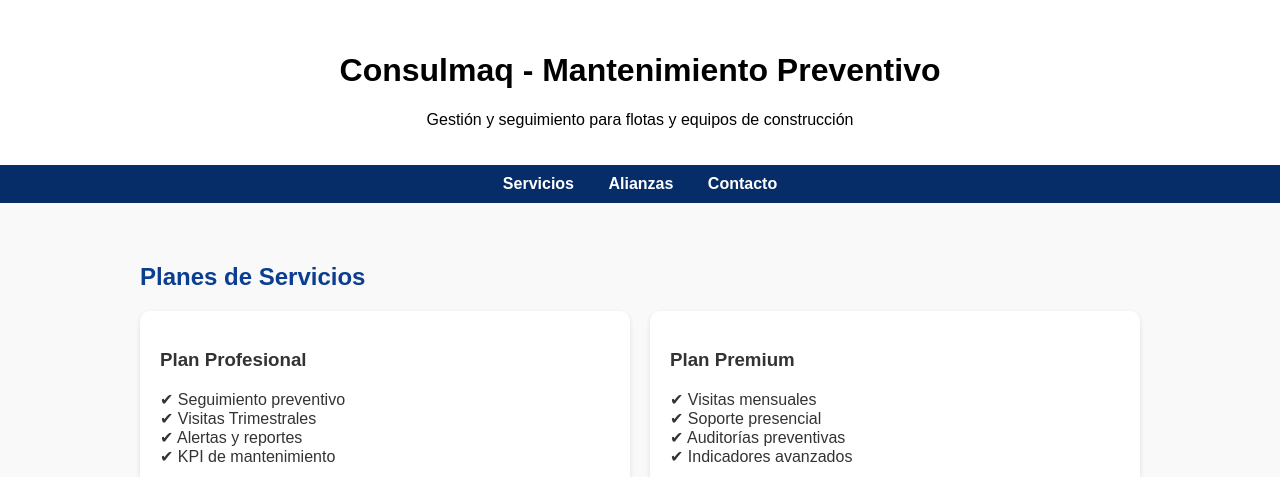
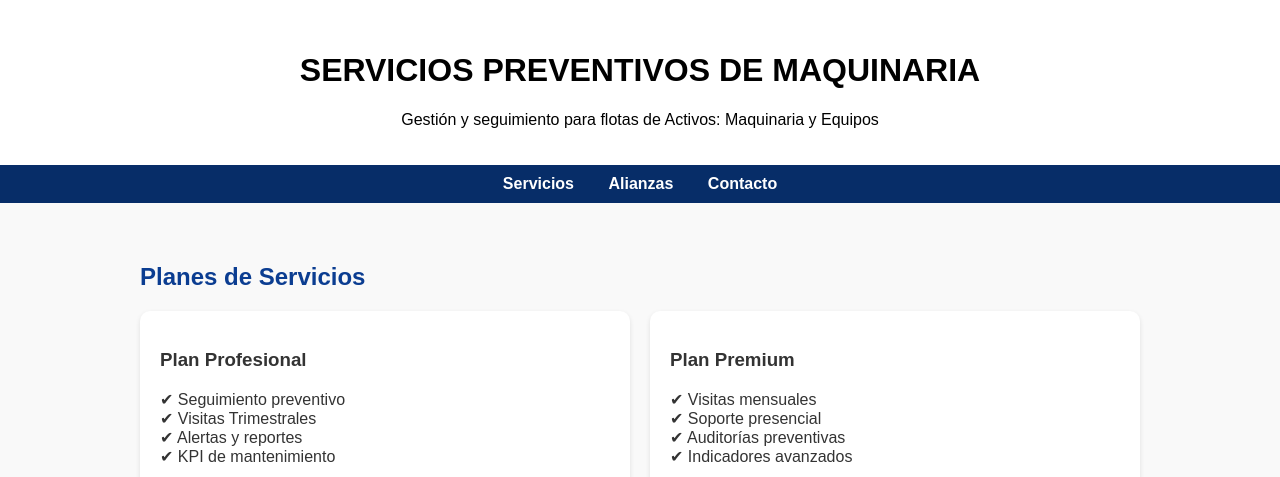
Before and after one commit to consulmaq01/consulmaq-web, a plain HTML site: page index.html in a window 1280 px wide. Shown: the part 323-800 px from the top of the page. Drawn offline with Linux system fonts and the light colour scheme.

Commit message:
Servicios preventivos

```diff
--- a/index.html
+++ b/index.html
@@ -3,7 +3,7 @@
 <head>
   <meta charset="UTF-8">
   <meta name="viewport" content="width=device-width, initial-scale=1.0">
-  <title> SERVICIOS PREVENTIVOS DE MAQUINARIA- </title>
+  <title> CONSULMAQ CONSULTORES- </title>
   <style>
     body { font-family: Arial, sans-serif; margin: 0; padding: 0; background: #f9f9f9; color: #333; }
     header { background: #FFFFFF; color: black; padding: 20px; text-align: center; }
@@ -26,8 +26,8 @@
 
 <header>
   <img src="assets/LOGO.png" alt="Logo Consulmaq">
-  <h1>Consulmaq - Mantenimiento Preventivo</h1>
-  <p>Gestión y seguimiento para flotas y equipos de construcción</p>
+  <h1>SERVICIOS PREVENTIVOS DE MAQUINARIA</h1>
+  <p>Gestión y seguimiento para flotas de Activos: Maquinaria y Equipos</p>
 </header>
 
 <nav>
```
